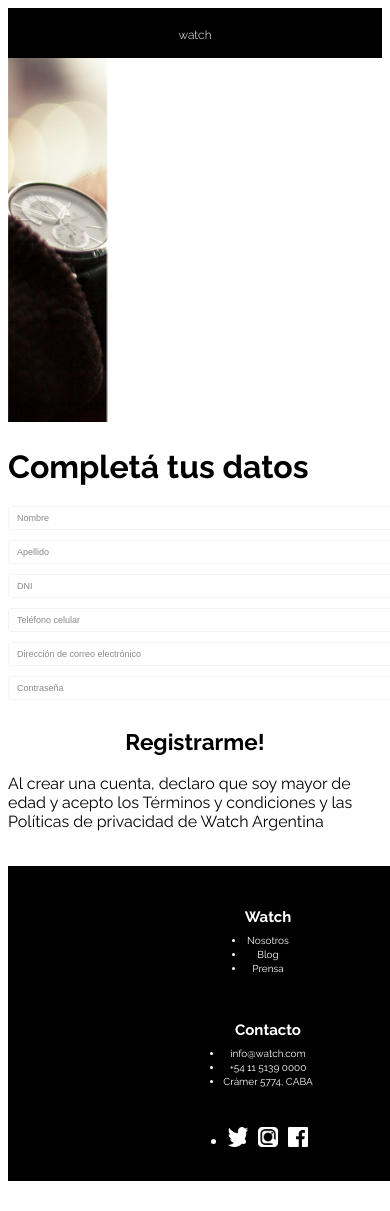
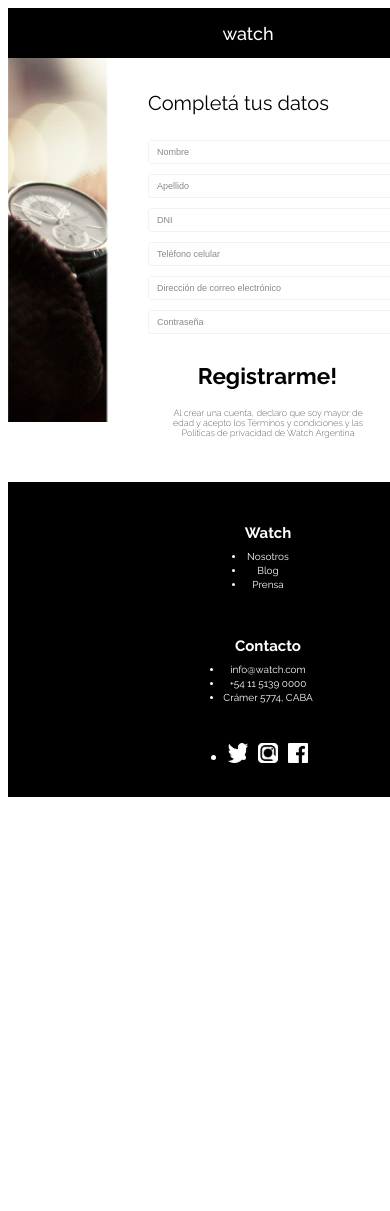
Before and after one commit to HarrySanti/dh, a PHP site: page /register.html in a window 390 px wide; the page is wider, and only the part inside the window is pictured. After the commit the page ends 797 px from the top of that part, so only its background shows below. Run offline with PHP 8.4, Linux system fonts and the light colour scheme; some libraries are stand-ins or nearby versions.

Commit message:
Update mobile.css

```diff
--- a/css/mobile.css
+++ b/css/mobile.css
@@ -32,6 +32,15 @@
 	width: 480px;
 }
 
+.contenedor-signin{
+  margin: 0px auto;
+	width: 480px;
+}
+.contenedor-register{
+  margin: 0px auto;
+	width: 480px;
+}
+
 /*HEADER*/
 header {
 	display: flex;
@@ -57,6 +66,19 @@
 	justify-content: center;
 	display: absolute;
 }
+
+.watch-singin h1{
+  margin-top:15px;
+	margin-bottom: 20px;
+	margin-right: 15px;
+	margin-left: 15px;
+	font-size: 18px;
+	color: white;
+	font-weight: 500;
+	justify-content: center;
+	display: absolute;
+}
+
 
 /*BANNER*/
 .banner {
@@ -307,6 +329,12 @@
 	justify-content: flex-start;
 }
 
+.cuerpo-register{
+  width: 379px;
+  display: flex;
+  justify-content: flex-start;
+}
+
 .foto-register img {
 	width: 100px;
 }
@@ -314,9 +342,16 @@
 .seccion-formulario {
 	margin-left: 20px;
 	margin-top: 50px;
+  width: 379px;
 }
 
-.seccion-formulario h1 {
+.seccion-formulario-register{
+  margin-left: 40px;
+  margin-top:20px;
+  width: 379px;
+}
+
+.seccion-formulario-register h1 {
 	font-size: 20px;
 	font-weight: 400;
 	margin-bottom: 25px;
@@ -356,7 +391,18 @@
 	opacity: 0.85;
 	text-align: center;
 	margin-top: 5px;
-	margin-left: 55px;
+	margin-left: 45px;
+}
+
+.seccion-formulario-register p {
+	width: 200px;
+	font-size: 9px;
+	font-weight: 200;
+	font-style: normal;
+	opacity: 0.85;
+	text-align: center;
+	margin-top: 5px;
+	margin-left: 20px;
 }
 
 /*MOBILE SING IN*/
```
